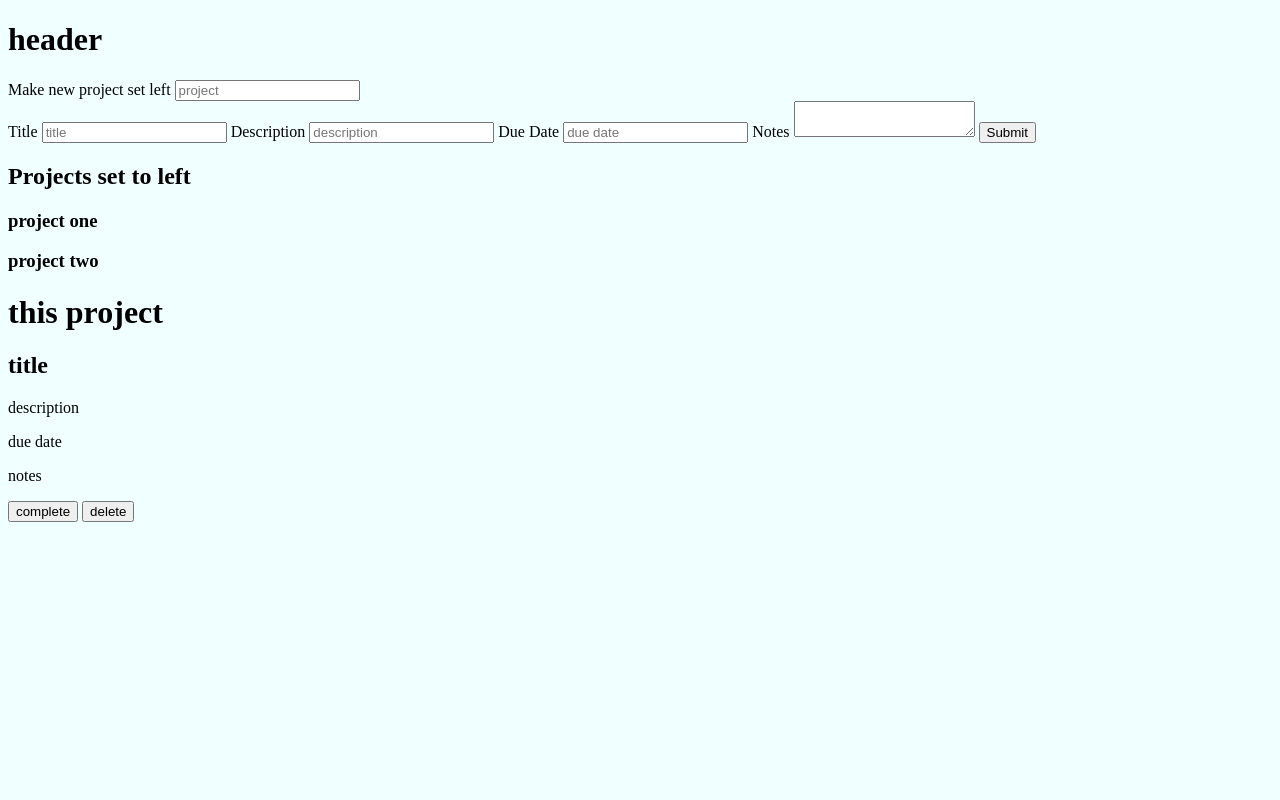
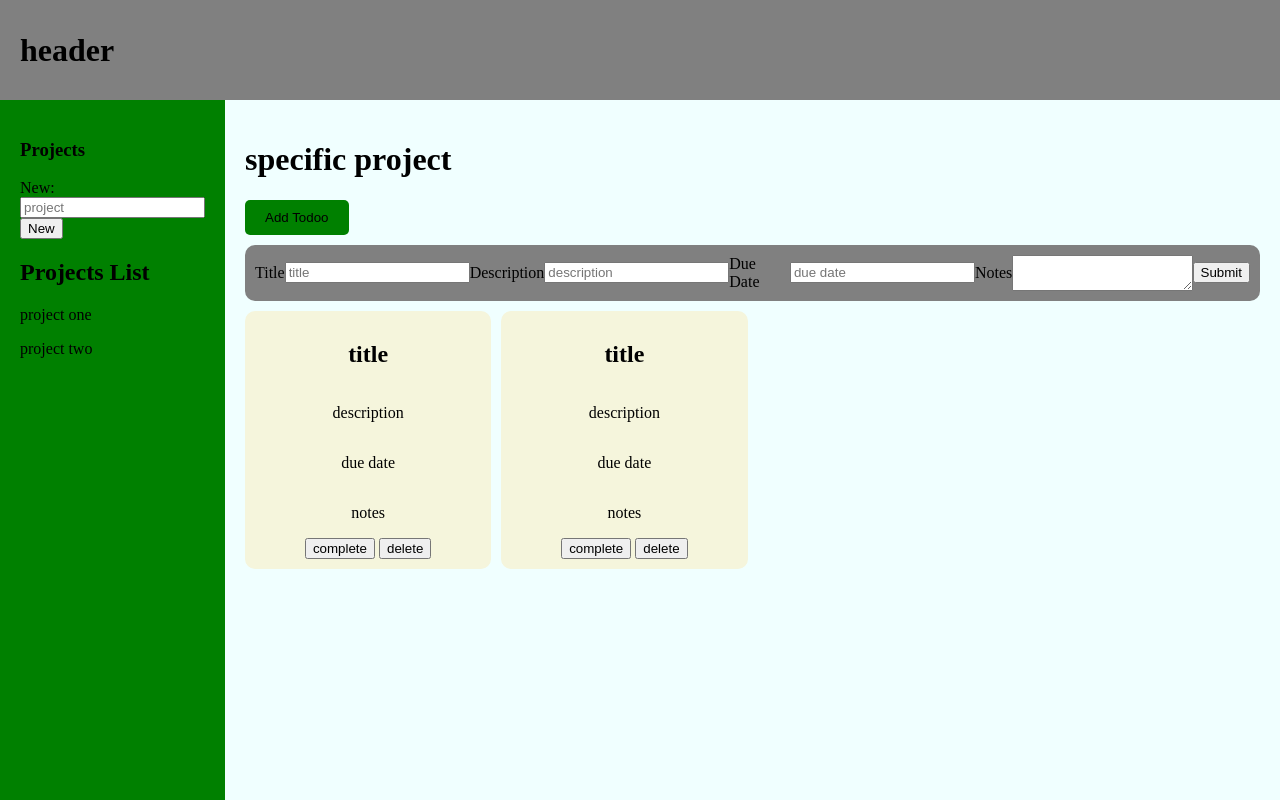
Before and after one commit to Kseckman/Odin-Todo-List, a website built with webpack: page src/template.html in a window 1280 px wide. Built offline with nearby package versions, Linux system fonts and the light colour scheme.

Commit message:
html/css brainstorming

```diff
--- a/src/styles.css
+++ b/src/styles.css
@@ -1,3 +1,74 @@
 body{
     background-color: azure;
+    margin: 0;
 }
+
+.container{
+    height: 100vh;
+    display: grid;
+    grid-template-areas:
+        'header header'
+        'projects todos'
+    ;
+    grid-template-columns: 1fr 5fr;
+    grid-template-rows: 100px 1fr;
+}
+
+.header{
+    background-color: grey;
+    grid-area: header;
+    padding-left: 20px;
+    display: flex;
+    align-items: center;
+}
+
+.projects{
+    display: flex;
+    flex-direction: column;
+    background-color: green;
+    grid-area: projects;
+    padding: 20px;
+}
+
+.todo-list{
+    grid-area: todos;
+    padding: 20px;
+}
+
+.todo-form{
+    background-color: grey;
+    display: flex;
+    align-items: center;
+    justify-content: space-between;
+    padding: 10px;
+    border-radius: 10px;
+    margin-top: 10px;
+}
+
+.hide{
+    /* display: none; */
+}
+
+.add-todo{
+    border: none;
+    border-radius: 5px;
+    padding: 10px 20px;
+    background-color: green;
+}
+
+
+.todo-section{
+    display: grid;
+    grid-template-columns: repeat(auto-fill, minmax(200px, 1fr));
+    gap: 10px;
+    padding-top: 10px;
+}
+
+.todo-card{
+    background-color: beige;
+    display: flex;
+    flex-direction: column;
+    align-items: center;
+    padding: 10px;
+    border-radius: 10px;
+}
--- a/src/template.html
+++ b/src/template.html
@@ -7,12 +7,29 @@
 </head>
 <body>
     <div class="container">
+        <div class="header">
             <h1>header</h1>
+        </div>
+        <div class="projects">
             <form action="">
-            <label for="project">Make new project set left</label>
+                <h3>Projects</h3>
+                <label for="project">New: </label>
                 <input type="text" id="project" name="project" placeholder="project">
+                <button type="submit">New</button>
             </form>
-        <form action="">
+            <div class="project-list">
+                <!-- when project is open can make and see todos -->
+                <h2>Projects List</h2>
+                <p>project one</p>
+                <p>project two</p>
+            </div>
+        </div>
+        <div class="todo-list">
+            <div class="project">
+                <h1>specific project</h1>
+                <button class="add-todo">Add Todoo</button>
+
+                <form action="" class="hide todo-form">
                     <!-- hide or set to modal. put form inside of the projects -->
                     <label for="title">Title</label>
                     <input type="text" id="title" placeholder="title" name="title">
@@ -24,25 +41,30 @@
                     <textarea name="notes" id="notes" name="notes"></textarea>
                     <button type="submit">Submit</button>
                 </form>
-        <div class="project-list">
-            <!-- when project is open can make and see todos -->
-            <h2>Projects set to left</h2>
-            <h3>project one</h3>
-            <h3>project two</h3>
-        </div>
-        <div class="todo-list">
-            <div class="project">
-                <h1 class="project-title">this project</h1>
-                <div class="todo">
+                <div class="todo-section">
+                    <div class="todo-card">
                         <h2 class="todo-title">title</h2>
                         <p class="todo-description">description</p>
                         <p class="todo-duedate">due date</p>
                         <p class="todo-note">notes</p>
+                        <div class="todo-buttons">
+                            <button class="complete">complete</button>
+                            <button class="delete">delete</button>
+                        </div>
+                    </div>
+                    <div class="todo-card">
+                        <h2 class="todo-title">title</h2>
+                        <p class="todo-description">description</p>
+                        <p class="todo-duedate">due date</p>
+                        <p class="todo-note">notes</p>
+                        <div class="todo-buttons">
                             <button class="complete">complete</button>
                             <button class="delete">delete</button>
                         </div>
                     </div>
                 </div>
             </div>
+        </div>
+    </div>
 </body>
 </html>
```
Lines whose indentation alone changed are shown as unchanged.
